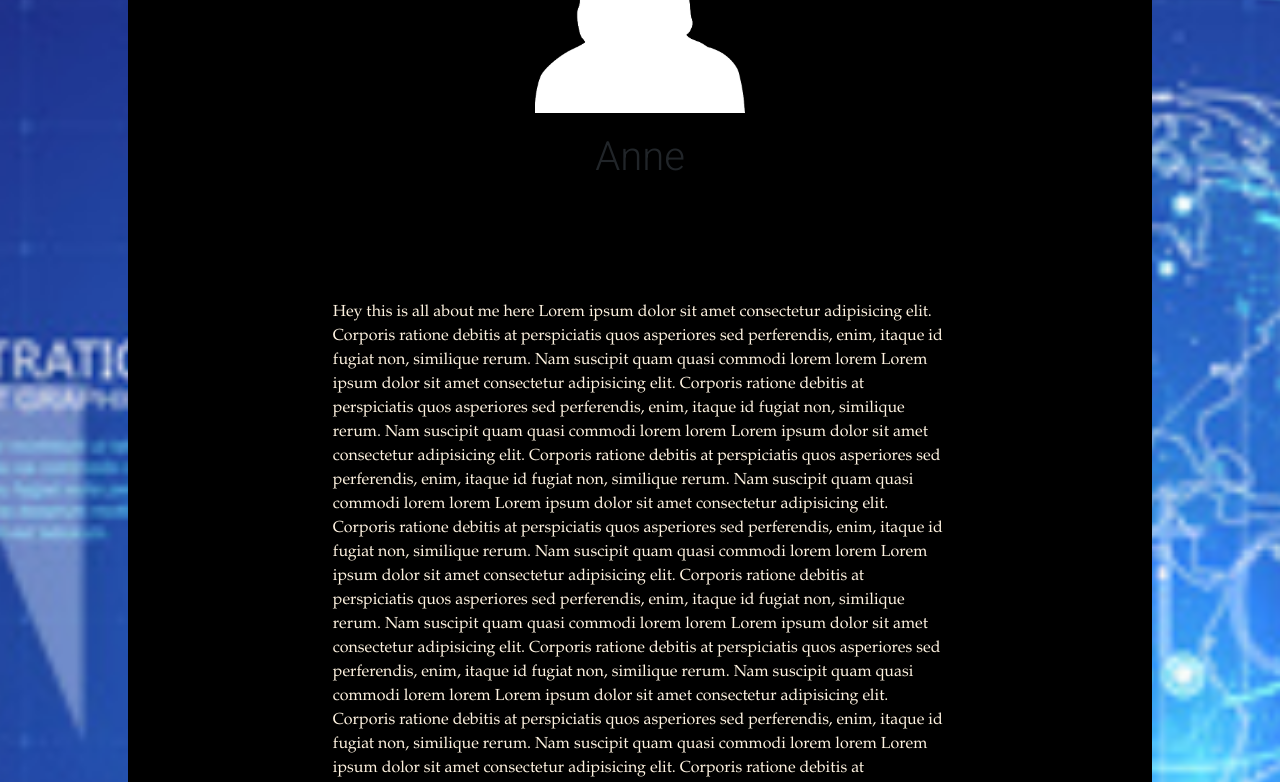
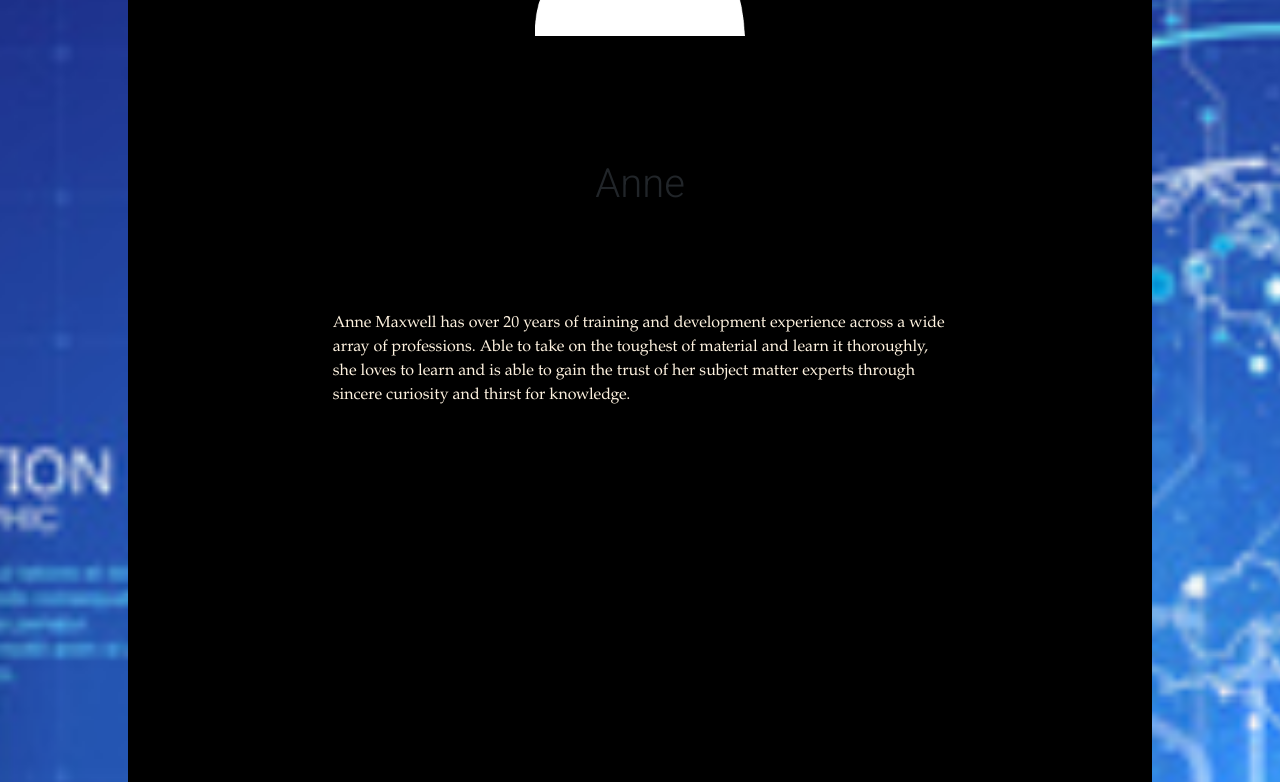
Before and after one commit to clintsearl/eks1, a React (Create React App) app: page /AnneProfile in a window 1280 px wide. Shown: the part 280-1062 px from the top of the page. Built offline with nearby package versions, Linux system fonts and the light colour scheme.

Commit message:
Added some content worked on styling

```diff
--- a/src/components/AboutEks.js
+++ b/src/components/AboutEks.js
@@ -1,13 +1,17 @@
 import React from 'react'
 import {P_Wrapper, P_Pic, P_Header, P_Content, Background} from './MyStyled'
 import Logo from '../assets/Logo.svg'
+
+
 
 function AboutEks() {
     return(
         <Background>
         <P_Wrapper >
-           <P_Pic src={Logo} alt="E Knowledge Solutions"/>
-            {/* <P_Header> </P_Header> */}
+           <P_Pic src={Logo} alt="E Knowledge Solutions"
+        //    style={{width: "30%", height: "100%"}}
+           />
+            <P_Header> About Us</P_Header>
             <P_Content>
                <p> We have over 50 years of combined experience providing education, training, and courseware development. We have developed and delivered education, training, and materials for instructor-led classroom courses (synchronous), computer and web-based courses (asynchronous), blended courses, and structured on-the-job training. We create individual courses/classes, education and training series/multi-day courses, full semester courses, and all other training structures.
                </p>
--- a/src/components/AnneProfile.js
+++ b/src/components/AnneProfile.js
@@ -9,45 +9,7 @@ function AnneProfile() {
         <P_Wrapper >
            <P_Pic src={anne} alt="Anne"/>
             <P_Header>Anne </P_Header>
-            <P_Content>Hey this is all about me here
-                Lorem ipsum dolor sit amet consectetur adipisicing elit. Corporis ratione debitis at perspiciatis quos asperiores sed perferendis, enim, itaque id fugiat non, similique rerum. Nam suscipit quam quasi commodi
-                lorem   lorem
-                Lorem ipsum dolor sit amet consectetur adipisicing elit. Corporis ratione debitis at perspiciatis quos asperiores sed perferendis, enim, itaque id fugiat non, similique rerum. Nam suscipit quam quasi commodi
-                lorem   lorem
-                Lorem ipsum dolor sit amet consectetur adipisicing elit. Corporis ratione debitis at perspiciatis quos asperiores sed perferendis, enim, itaque id fugiat non, similique rerum. Nam suscipit quam quasi commodi
-                lorem   lorem
-                Lorem ipsum dolor sit amet consectetur adipisicing elit. Corporis ratione debitis at perspiciatis quos asperiores sed perferendis, enim, itaque id fugiat non, similique rerum. Nam suscipit quam quasi commodi
-                lorem   lorem
-                Lorem ipsum dolor sit amet consectetur adipisicing elit. Corporis ratione debitis at perspiciatis quos asperiores sed perferendis, enim, itaque id fugiat non, similique rerum. Nam suscipit quam quasi commodi
-                lorem   lorem
-                Lorem ipsum dolor sit amet consectetur adipisicing elit. Corporis ratione debitis at perspiciatis quos asperiores sed perferendis, enim, itaque id fugiat non, similique rerum. Nam suscipit quam quasi commodi
-                lorem   lorem
-                Lorem ipsum dolor sit amet consectetur adipisicing elit. Corporis ratione debitis at perspiciatis quos asperiores sed perferendis, enim, itaque id fugiat non, similique rerum. Nam suscipit quam quasi commodi
-                lorem   lorem
-                Lorem ipsum dolor sit amet consectetur adipisicing elit. Corporis ratione debitis at perspiciatis quos asperiores sed perferendis, enim, itaque id fugiat non, similique rerum. Nam suscipit quam quasi commodi
-                lorem   lorem
-                Lorem ipsum dolor sit amet consectetur adipisicing elit. Corporis ratione debitis at perspiciatis quos asperiores sed perferendis, enim, itaque id fugiat non, similique rerum. Nam suscipit quam quasi commodi
-                lorem   lorem
-                Lorem ipsum dolor sit amet consectetur adipisicing elit. Corporis ratione debitis at perspiciatis quos asperiores sed perferendis, enim, itaque id fugiat non, similique rerum. Nam suscipit quam quasi commodi
-                lorem   lorem
-                Lorem ipsum dolor sit amet consectetur adipisicing elit. Corporis ratione debitis at perspiciatis quos asperiores sed perferendis, enim, itaque id fugiat non, similique rerum. Nam suscipit quam quasi commodi
-                lorem   lorem
-                Lorem ipsum dolor sit amet consectetur adipisicing elit. Corporis ratione debitis at perspiciatis quos asperiores sed perferendis, enim, itaque id fugiat non, similique rerum. Nam suscipit quam quasi commodi
-                lorem   lorem
-                Lorem ipsum dolor sit amet consectetur adipisicing elit. Corporis ratione debitis at perspiciatis quos asperiores sed perferendis, enim, itaque id fugiat non, similique rerum. Nam suscipit quam quasi commodi
-                lorem   lorem
-                Lorem ipsum dolor sit amet consectetur adipisicing elit. Corporis ratione debitis at perspiciatis quos asperiores sed perferendis, enim, itaque id fugiat non, similique rerum. Nam suscipit quam quasi commodi
-                lorem   lorem
-                Lorem ipsum dolor sit amet consectetur adipisicing elit. Corporis ratione debitis at perspiciatis quos asperiores sed perferendis, enim, itaque id fugiat non, similique rerum. Nam suscipit quam quasi commodi
-                lorem   lorem
-
-
-
-
-
-
-
-
+            <P_Content>Anne Maxwell has over 20 years of training and development experience across a wide array of professions. Able to take on the toughest of material and learn it thoroughly, she loves to learn and is able to gain the trust of her subject matter experts through sincere curiosity and thirst for knowledge.
 
             </P_Content>
         </P_Wrapper>
--- a/src/components/MyStyled.js
+++ b/src/components/MyStyled.js
@@ -25,7 +25,7 @@ export const P_Wrapper = styled.div`
     margin-left:auto;
     display:grid;
     grid-template-columns:1fr 3fr 1fr;
-    grid-template-rows:1fr 3fr 2fr;
+    grid-template-rows: 1fr 1fr 5fr ;
 
 
     @media all and (-ms-high-contrast: none), (-ms-high-contrast: active) {
@@ -67,10 +67,10 @@ export const LogoTag = styled.img`
 `
 export const P_Pic = styled.img`
     width:250px;
-    height:250px;
+    height:auto;
     padding:20px;
     grid-column: 2 / 3;
-    grid-row: 2 / 3;
+    /* grid-row: 2 / 3; */
     justify-self: center;
 
     @media all and (-ms-high-contrast: none), (-ms-high-contrast: active) {
@@ -83,13 +83,16 @@ export const P_Pic = styled.img`
 `
 export const P_Header = styled.h1`
     grid-column:2 / 3;
-    grid-row: 3 / 4;
+
     justify-self: center;
+    align-self: center;
+    padding:0;
+    margin:0;
     color: ColorWhite;
 `
 export const P_Content = styled.p`
     grid-column: 2 / 3;
-    grid-row: 4 / 5;
+
     font-family:"Palatino Linotype", "Book Antiqua", Palatino, serif;
     color: ColorWhite;
 `
```
